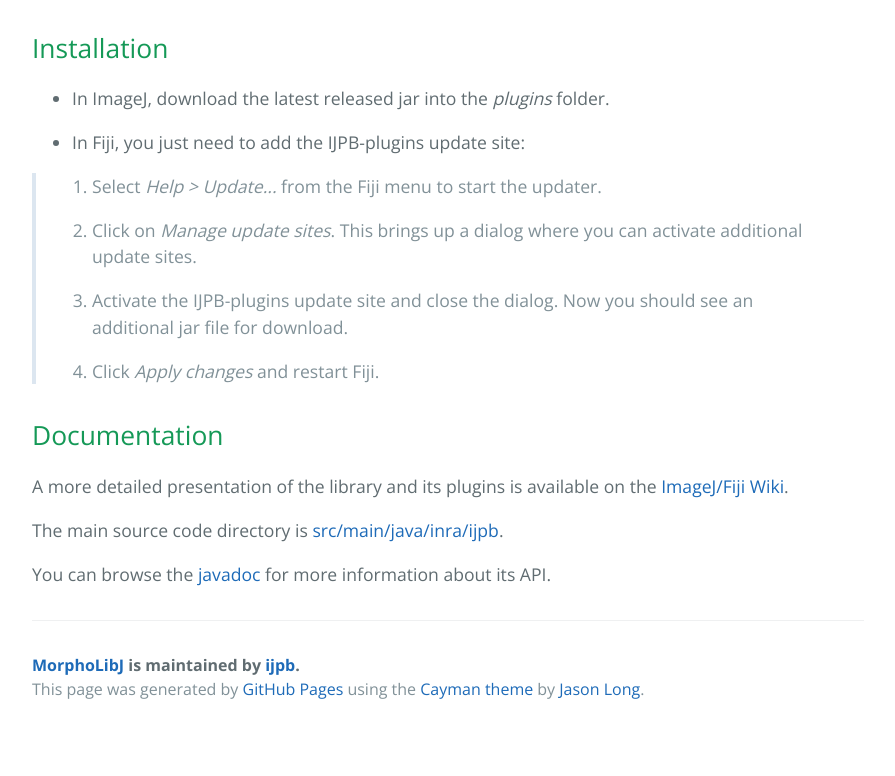
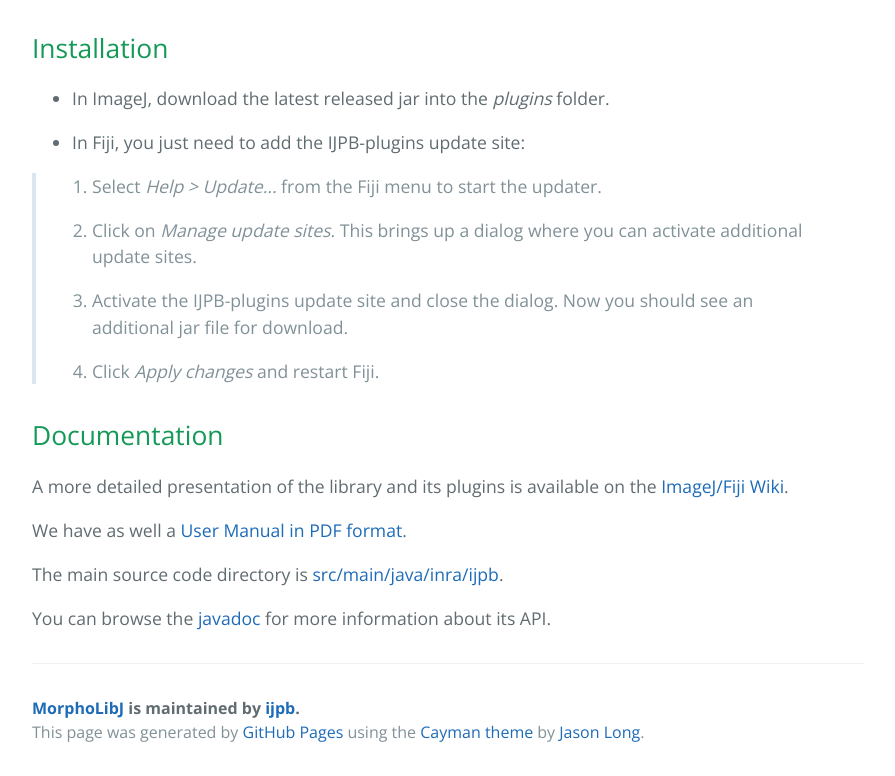
Before and after one commit to ijpb/MorphoLibJ, a plain HTML site: page index.html in a window 1280 px wide. Shown: the part 910-1686 px from the top of the page, without its empty margins (192-1087 px from the left). Before the commit the page ends 1643 px from the top, so only its background shows below. Drawn offline with nearby package versions, Linux system fonts and the light colour scheme.

Commit message:
Add link to user manual PDF

```diff
--- a/index.html
+++ b/index.html
@@ -55,7 +55,7 @@
 <a id="documentation" class="anchor" href="#documentation" aria-hidden="true"><span class="octicon octicon-link"></span></a>Documentation</h2>
 
 <p>A more detailed presentation of the library and its plugins is available on the <a href="http://imagej.net/MorphoLibJ">ImageJ/Fiji Wiki</a>.</p>
-
+<p>We have as well a <a href="https://github.com/ijpb/MorphoLibJ/releases/download/v1.1.1/MorphoLibJ-manual-v1.1.1.pdf">User Manual in PDF format</a>.</p>
 <p>The main source code directory is <a href="http://github.com/ijpb/MorphoLibJ/tree/master/src/main/java/inra/ijpb">src/main/java/inra/ijpb</a>.</p>
 
 <p>You can browse the <a href="http://ijpb.github.io/MorphoLibJ/javadoc/">javadoc</a> for more information about its API.</p>
```
